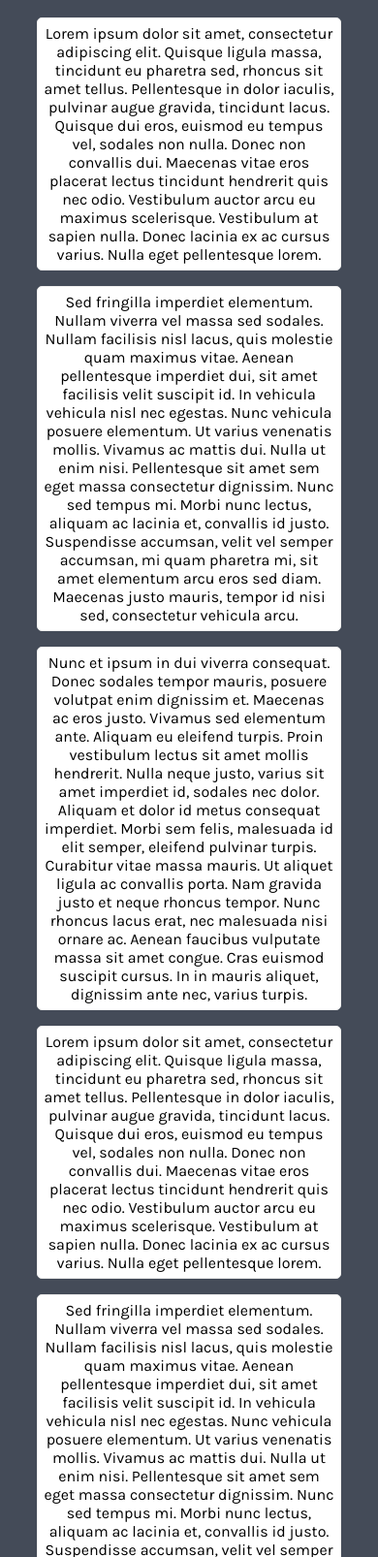
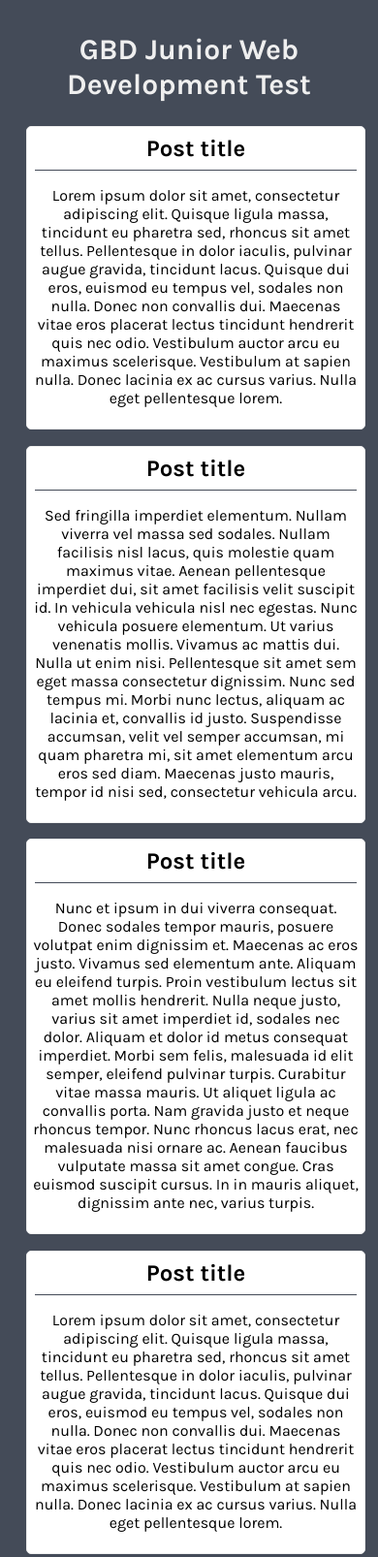
Before and after one commit to ColemanMatthew-FS/Floating-Navigation-Test, a plain HTML site: page index.html in a window 390 px wide. Shown: the top 1606 px of the page at 97% size. Drawn offline with Linux system fonts and the light colour scheme.

Commit message:
Added some final styling, adjusted Readme to compensate

```diff
--- a/index.html
+++ b/index.html
@@ -10,17 +10,45 @@
         <main>
             <section id="sub-main">
                 <div id="post-container">
-                    <article>
-                        <p class="placeholder-post">Lorem ipsum dolor sit amet, consectetur adipiscing elit. Quisque ligula massa, tincidunt eu pharetra sed, rhoncus sit amet tellus. Pellentesque in dolor iaculis, pulvinar augue gravida, tincidunt lacus. Quisque dui eros, euismod eu tempus vel, sodales non nulla. Donec non convallis dui. Maecenas vitae eros placerat lectus tincidunt hendrerit quis nec odio. Vestibulum auctor arcu eu maximus scelerisque. Vestibulum at sapien nulla. Donec lacinia ex ac cursus varius. Nulla eget pellentesque lorem.</p>
-                        <p class="placeholder-post">Sed fringilla imperdiet elementum. Nullam viverra vel massa sed sodales. Nullam facilisis nisl lacus, quis molestie quam maximus vitae. Aenean pellentesque imperdiet dui, sit amet facilisis velit suscipit id. In vehicula vehicula nisl nec egestas. Nunc vehicula posuere elementum. Ut varius venenatis mollis. Vivamus ac mattis dui. Nulla ut enim nisi. Pellentesque sit amet sem eget massa consectetur dignissim. Nunc sed tempus mi. Morbi nunc lectus, aliquam ac lacinia et, convallis id justo. Suspendisse accumsan, velit vel semper accumsan, mi quam pharetra mi, sit amet elementum arcu eros sed diam. Maecenas justo mauris, tempor id nisi sed, consectetur vehicula arcu.</p>
-                        <p class="placeholder-post">Nunc et ipsum in dui viverra consequat. Donec sodales tempor mauris, posuere volutpat enim dignissim et. Maecenas ac eros justo. Vivamus sed elementum ante. Aliquam eu eleifend turpis. Proin vestibulum lectus sit amet mollis hendrerit. Nulla neque justo, varius sit amet imperdiet id, sodales nec dolor. Aliquam et dolor id metus consequat imperdiet. Morbi sem felis, malesuada id elit semper, eleifend pulvinar turpis. Curabitur vitae massa mauris. Ut aliquet ligula ac convallis porta. Nam gravida justo et neque rhoncus tempor. Nunc rhoncus lacus erat, nec malesuada nisi ornare ac. Aenean faucibus vulputate massa sit amet congue. Cras euismod suscipit cursus. In in mauris aliquet, dignissim ante nec, varius turpis.</p>
-                        <p class="placeholder-post">Lorem ipsum dolor sit amet, consectetur adipiscing elit. Quisque ligula massa, tincidunt eu pharetra sed, rhoncus sit amet tellus. Pellentesque in dolor iaculis, pulvinar augue gravida, tincidunt lacus. Quisque dui eros, euismod eu tempus vel, sodales non nulla. Donec non convallis dui. Maecenas vitae eros placerat lectus tincidunt hendrerit quis nec odio. Vestibulum auctor arcu eu maximus scelerisque. Vestibulum at sapien nulla. Donec lacinia ex ac cursus varius. Nulla eget pellentesque lorem.</p>
-                        <p class="placeholder-post">Sed fringilla imperdiet elementum. Nullam viverra vel massa sed sodales. Nullam facilisis nisl lacus, quis molestie quam maximus vitae. Aenean pellentesque imperdiet dui, sit amet facilisis velit suscipit id. In vehicula vehicula nisl nec egestas. Nunc vehicula posuere elementum. Ut varius venenatis mollis. Vivamus ac mattis dui. Nulla ut enim nisi. Pellentesque sit amet sem eget massa consectetur dignissim. Nunc sed tempus mi. Morbi nunc lectus, aliquam ac lacinia et, convallis id justo. Suspendisse accumsan, velit vel semper accumsan, mi quam pharetra mi, sit amet elementum arcu eros sed diam. Maecenas justo mauris, tempor id nisi sed, consectetur vehicula arcu.</p>
-                        <p class="placeholder-post">Nunc et ipsum in dui viverra consequat. Donec sodales tempor mauris, posuere volutpat enim dignissim et. Maecenas ac eros justo. Vivamus sed elementum ante. Aliquam eu eleifend turpis. Proin vestibulum lectus sit amet mollis hendrerit. Nulla neque justo, varius sit amet imperdiet id, sodales nec dolor. Aliquam et dolor id metus consequat imperdiet. Morbi sem felis, malesuada id elit semper, eleifend pulvinar turpis. Curabitur vitae massa mauris. Ut aliquet ligula ac convallis porta. Nam gravida justo et neque rhoncus tempor. Nunc rhoncus lacus erat, nec malesuada nisi ornare ac. Aenean faucibus vulputate massa sit amet congue. Cras euismod suscipit cursus. In in mauris aliquet, dignissim ante nec, varius turpis.</p>
-                        <p class="placeholder-post">Lorem ipsum dolor sit amet, consectetur adipiscing elit. Quisque ligula massa, tincidunt eu pharetra sed, rhoncus sit amet tellus. Pellentesque in dolor iaculis, pulvinar augue gravida, tincidunt lacus. Quisque dui eros, euismod eu tempus vel, sodales non nulla. Donec non convallis dui. Maecenas vitae eros placerat lectus tincidunt hendrerit quis nec odio. Vestibulum auctor arcu eu maximus scelerisque. Vestibulum at sapien nulla. Donec lacinia ex ac cursus varius. Nulla eget pellentesque lorem.</p>
-                        <p class="placeholder-post">Sed fringilla imperdiet elementum. Nullam viverra vel massa sed sodales. Nullam facilisis nisl lacus, quis molestie quam maximus vitae. Aenean pellentesque imperdiet dui, sit amet facilisis velit suscipit id. In vehicula vehicula nisl nec egestas. Nunc vehicula posuere elementum. Ut varius venenatis mollis. Vivamus ac mattis dui. Nulla ut enim nisi. Pellentesque sit amet sem eget massa consectetur dignissim. Nunc sed tempus mi. Morbi nunc lectus, aliquam ac lacinia et, convallis id justo. Suspendisse accumsan, velit vel semper accumsan, mi quam pharetra mi, sit amet elementum arcu eros sed diam. Maecenas justo mauris, tempor id nisi sed, consectetur vehicula arcu.</p>
-                        <p class="placeholder-post">Nunc et ipsum in dui viverra consequat. Donec sodales tempor mauris, posuere volutpat enim dignissim et. Maecenas ac eros justo. Vivamus sed elementum ante. Aliquam eu eleifend turpis. Proin vestibulum lectus sit amet mollis hendrerit. Nulla neque justo, varius sit amet imperdiet id, sodales nec dolor. Aliquam et dolor id metus consequat imperdiet. Morbi sem felis, malesuada id elit semper, eleifend pulvinar turpis. Curabitur vitae massa mauris. Ut aliquet ligula ac convallis porta. Nam gravida justo et neque rhoncus tempor. Nunc rhoncus lacus erat, nec malesuada nisi ornare ac. Aenean faucibus vulputate massa sit amet congue. Cras euismod suscipit cursus. In in mauris aliquet, dignissim ante nec, varius turpis.</p>
-                    </article>
+                    <h1>GBD Junior Web Development Test</h1>
+                    <section>
+                        <article class="placeholder-post">
+                            <h2>Post title</h2>
+                            <p>Lorem ipsum dolor sit amet, consectetur adipiscing elit. Quisque ligula massa, tincidunt eu pharetra sed, rhoncus sit amet tellus. Pellentesque in dolor iaculis, pulvinar augue gravida, tincidunt lacus. Quisque dui eros, euismod eu tempus vel, sodales non nulla. Donec non convallis dui. Maecenas vitae eros placerat lectus tincidunt hendrerit quis nec odio. Vestibulum auctor arcu eu maximus scelerisque. Vestibulum at sapien nulla. Donec lacinia ex ac cursus varius. Nulla eget pellentesque lorem.</p>
+                        </article>
+                        <article class="placeholder-post">
+                            <h2>Post title</h2>
+                            <p>Sed fringilla imperdiet elementum. Nullam viverra vel massa sed sodales. Nullam facilisis nisl lacus, quis molestie quam maximus vitae. Aenean pellentesque imperdiet dui, sit amet facilisis velit suscipit id. In vehicula vehicula nisl nec egestas. Nunc vehicula posuere elementum. Ut varius venenatis mollis. Vivamus ac mattis dui. Nulla ut enim nisi. Pellentesque sit amet sem eget massa consectetur dignissim. Nunc sed tempus mi. Morbi nunc lectus, aliquam ac lacinia et, convallis id justo. Suspendisse accumsan, velit vel semper accumsan, mi quam pharetra mi, sit amet elementum arcu eros sed diam. Maecenas justo mauris, tempor id nisi sed, consectetur vehicula arcu.</p>
+                        </article>
+                        <article class="placeholder-post">
+                            <h2>Post title</h2>
+                            <p>Nunc et ipsum in dui viverra consequat. Donec sodales tempor mauris, posuere volutpat enim dignissim et. Maecenas ac eros justo. Vivamus sed elementum ante. Aliquam eu eleifend turpis. Proin vestibulum lectus sit amet mollis hendrerit. Nulla neque justo, varius sit amet imperdiet id, sodales nec dolor. Aliquam et dolor id metus consequat imperdiet. Morbi sem felis, malesuada id elit semper, eleifend pulvinar turpis. Curabitur vitae massa mauris. Ut aliquet ligula ac convallis porta. Nam gravida justo et neque rhoncus tempor. Nunc rhoncus lacus erat, nec malesuada nisi ornare ac. Aenean faucibus vulputate massa sit amet congue. Cras euismod suscipit cursus. In in mauris aliquet, dignissim ante nec, varius turpis.</p>
+                        </article>
+                        <article class="placeholder-post">
+                            <h2>Post title</h2>
+                            <p>Lorem ipsum dolor sit amet, consectetur adipiscing elit. Quisque ligula massa, tincidunt eu pharetra sed, rhoncus sit amet tellus. Pellentesque in dolor iaculis, pulvinar augue gravida, tincidunt lacus. Quisque dui eros, euismod eu tempus vel, sodales non nulla. Donec non convallis dui. Maecenas vitae eros placerat lectus tincidunt hendrerit quis nec odio. Vestibulum auctor arcu eu maximus scelerisque. Vestibulum at sapien nulla. Donec lacinia ex ac cursus varius. Nulla eget pellentesque lorem.</p>
+                        </article>
+                        <article class="placeholder-post">
+                            <h2>Post title</h2>
+                            <p>Sed fringilla imperdiet elementum. Nullam viverra vel massa sed sodales. Nullam facilisis nisl lacus, quis molestie quam maximus vitae. Aenean pellentesque imperdiet dui, sit amet facilisis velit suscipit id. In vehicula vehicula nisl nec egestas. Nunc vehicula posuere elementum. Ut varius venenatis mollis. Vivamus ac mattis dui. Nulla ut enim nisi. Pellentesque sit amet sem eget massa consectetur dignissim. Nunc sed tempus mi. Morbi nunc lectus, aliquam ac lacinia et, convallis id justo. Suspendisse accumsan, velit vel semper accumsan, mi quam pharetra mi, sit amet elementum arcu eros sed diam. Maecenas justo mauris, tempor id nisi sed, consectetur vehicula arcu.</p>
+                        </article>
+                        <article class="placeholder-post">
+                            <h2>Post title</h2>
+                            <p>Nunc et ipsum in dui viverra consequat. Donec sodales tempor mauris, posuere volutpat enim dignissim et. Maecenas ac eros justo. Vivamus sed elementum ante. Aliquam eu eleifend turpis. Proin vestibulum lectus sit amet mollis hendrerit. Nulla neque justo, varius sit amet imperdiet id, sodales nec dolor. Aliquam et dolor id metus consequat imperdiet. Morbi sem felis, malesuada id elit semper, eleifend pulvinar turpis. Curabitur vitae massa mauris. Ut aliquet ligula ac convallis porta. Nam gravida justo et neque rhoncus tempor. Nunc rhoncus lacus erat, nec malesuada nisi ornare ac. Aenean faucibus vulputate massa sit amet congue. Cras euismod suscipit cursus. In in mauris aliquet, dignissim ante nec, varius turpis.</p>
+                        </article>
+                        <article class="placeholder-post">
+                            <h2>Post title</h2>
+                            <p>Lorem ipsum dolor sit amet, consectetur adipiscing elit. Quisque ligula massa, tincidunt eu pharetra sed, rhoncus sit amet tellus. Pellentesque in dolor iaculis, pulvinar augue gravida, tincidunt lacus. Quisque dui eros, euismod eu tempus vel, sodales non nulla. Donec non convallis dui. Maecenas vitae eros placerat lectus tincidunt hendrerit quis nec odio. Vestibulum auctor arcu eu maximus scelerisque. Vestibulum at sapien nulla. Donec lacinia ex ac cursus varius. Nulla eget pellentesque lorem.</p>
+                        </article>
+                        <article class="placeholder-post">
+                            <h2>Post title</h2>
+                            <p>Sed fringilla imperdiet elementum. Nullam viverra vel massa sed sodales. Nullam facilisis nisl lacus, quis molestie quam maximus vitae. Aenean pellentesque imperdiet dui, sit amet facilisis velit suscipit id. In vehicula vehicula nisl nec egestas. Nunc vehicula posuere elementum. Ut varius venenatis mollis. Vivamus ac mattis dui. Nulla ut enim nisi. Pellentesque sit amet sem eget massa consectetur dignissim. Nunc sed tempus mi. Morbi nunc lectus, aliquam ac lacinia et, convallis id justo. Suspendisse accumsan, velit vel semper accumsan, mi quam pharetra mi, sit amet elementum arcu eros sed diam. Maecenas justo mauris, tempor id nisi sed, consectetur vehicula arcu.</p>
+                        </article>
+                        <article class="placeholder-post">
+                            <h2>Post title</h2>
+                            <p>Nunc et ipsum in dui viverra consequat. Donec sodales tempor mauris, posuere volutpat enim dignissim et. Maecenas ac eros justo. Vivamus sed elementum ante. Aliquam eu eleifend turpis. Proin vestibulum lectus sit amet mollis hendrerit. Nulla neque justo, varius sit amet imperdiet id, sodales nec dolor. Aliquam et dolor id metus consequat imperdiet. Morbi sem felis, malesuada id elit semper, eleifend pulvinar turpis. Curabitur vitae massa mauris. Ut aliquet ligula ac convallis porta. Nam gravida justo et neque rhoncus tempor. Nunc rhoncus lacus erat, nec malesuada nisi ornare ac. Aenean faucibus vulputate massa sit amet congue. Cras euismod suscipit cursus. In in mauris aliquet, dignissim ante nec, varius turpis.</p>
+                        </article>
+                    </section>
                 </div>
                 <div id="sidebar">
                     <nav>
--- a/style.css
+++ b/style.css
@@ -7,6 +7,20 @@ main {
     /* this keeps the main content in the middle of the page */
     display: flex;
     justify-content: center;
+}
+
+h1 {
+    color: #efefef;
+    font-weight: bold;
+    font-size: 30px;
+}
+
+h2 {
+    margin: 2px;
+    border-style: solid;
+    border-width: 0 0 1px 0;
+    border-color:#444b58;
+    padding: 0 0 8px 0;
 }
 
 #sub-main {
@@ -21,14 +35,14 @@ and a visibility of hidden at first */
     margin-top: 2%;
     margin-left: calc(40%);
     position: fixed;
-    padding: 0px 15px 0px 0px;
+    padding: 0px 40px 0px 0px;
     visibility: hidden;
-    font-weight: bold;
     font-size: 20px;
 }
 
 #sidebar li {
     margin-top: 10px;
+    list-style-type: none;
 }
 
 .placeholder-post, #sidebar {
@@ -102,6 +116,9 @@ and a visibility of hidden at first */
         display: none;
     }
     #post-container {
-        max-width: 65%;
+        margin: 5%;
+    }
+    .placeholder-post {
+        width: 100%;
     }
 }
```
Also changed, not shown: 1 other file.
